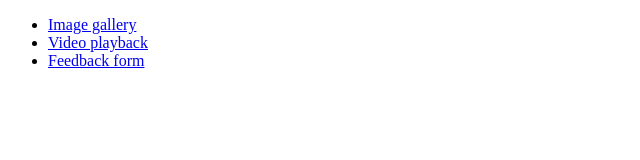
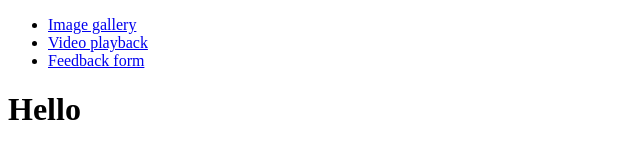
Before and after one commit to andriideikalo/goit-js-hw-08, a plain HTML site: page index.html in a window 1280 px wide. Shown: the whole page, without its empty margins (0-640 px from the left). Drawn offline with Linux system fonts and the light colour scheme.

Commit message:
Deploying to gh-pages from @ andriideikalo/goit-js-hw-08@11c8dd72d9c145cab0a8a0dc1a0ca994ad58da4a 🚀

```diff
--- a/index.html
+++ b/index.html
@@ -1 +1 @@
-<!DOCTYPE html><html lang="en"><head><meta charset="utf-8"><meta http-equiv="X-UA-Compatible" content="IE=edge"><meta name="viewport" content="width=device-width, initial-scale=1.0"><title>Homework 8</title><link rel="stylesheet" href="/goit-js-hw-08/01-gallery.40c4146b.css"></head><body> <ul> <li><a href="/goit-js-hw-08/01-gallery.html">Image gallery</a></li> <li><a href="/goit-js-hw-08/02-video.html">Video playback</a></li> <li><a href="/goit-js-hw-08/03-feedback.html">Feedback form</a></li> </ul> </body></html>
+<!DOCTYPE html><html lang="en"><head><meta charset="utf-8"><meta http-equiv="X-UA-Compatible" content="IE=edge"><meta name="viewport" content="width=device-width, initial-scale=1.0"><title>Homework 8</title><link rel="stylesheet" href="/goit-js-hw-08/01-gallery.40c4146b.css"></head><body> <ul> <li><a href="/goit-js-hw-08/01-gallery.html">Image gallery</a></li> <li><a href="/goit-js-hw-08/02-video.html">Video playback</a></li> <li><a href="/goit-js-hw-08/03-feedback.html">Feedback form</a></li> </ul> <h1>Hello</h1> </body></html>
```
